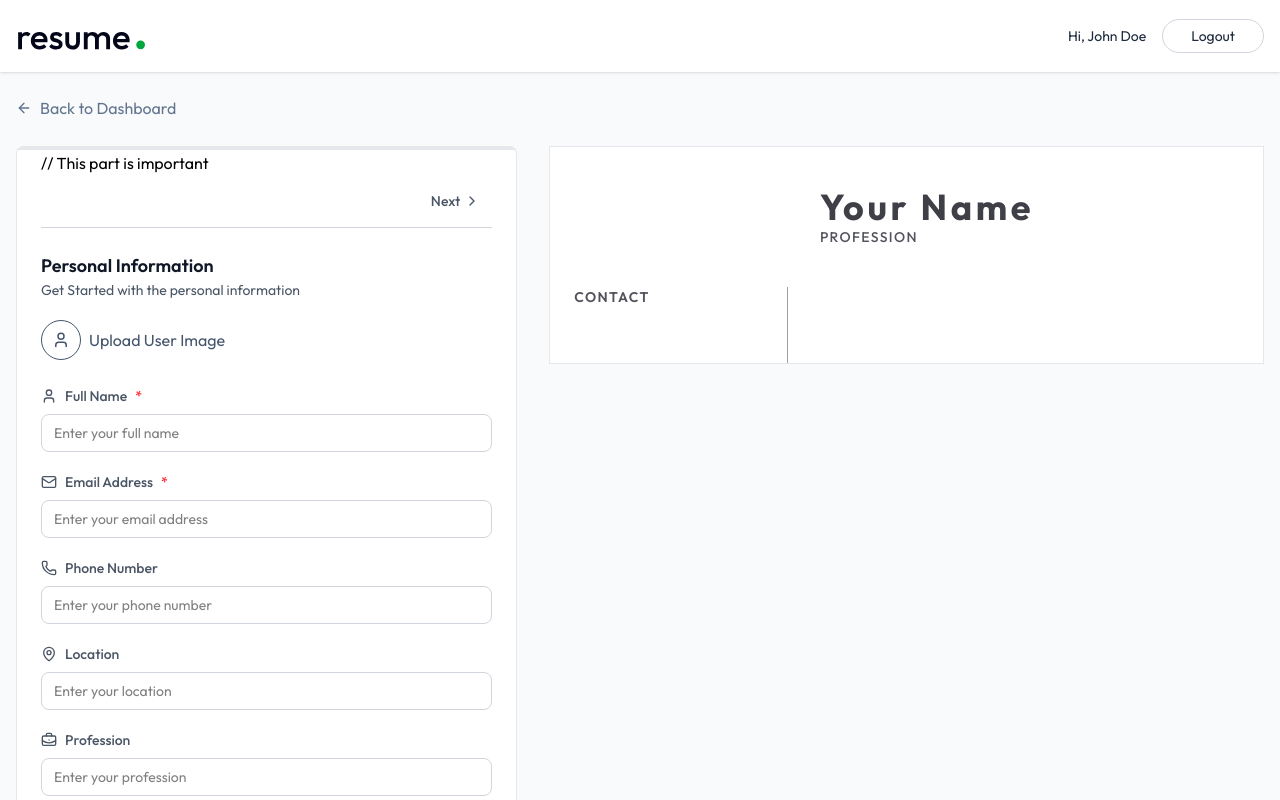
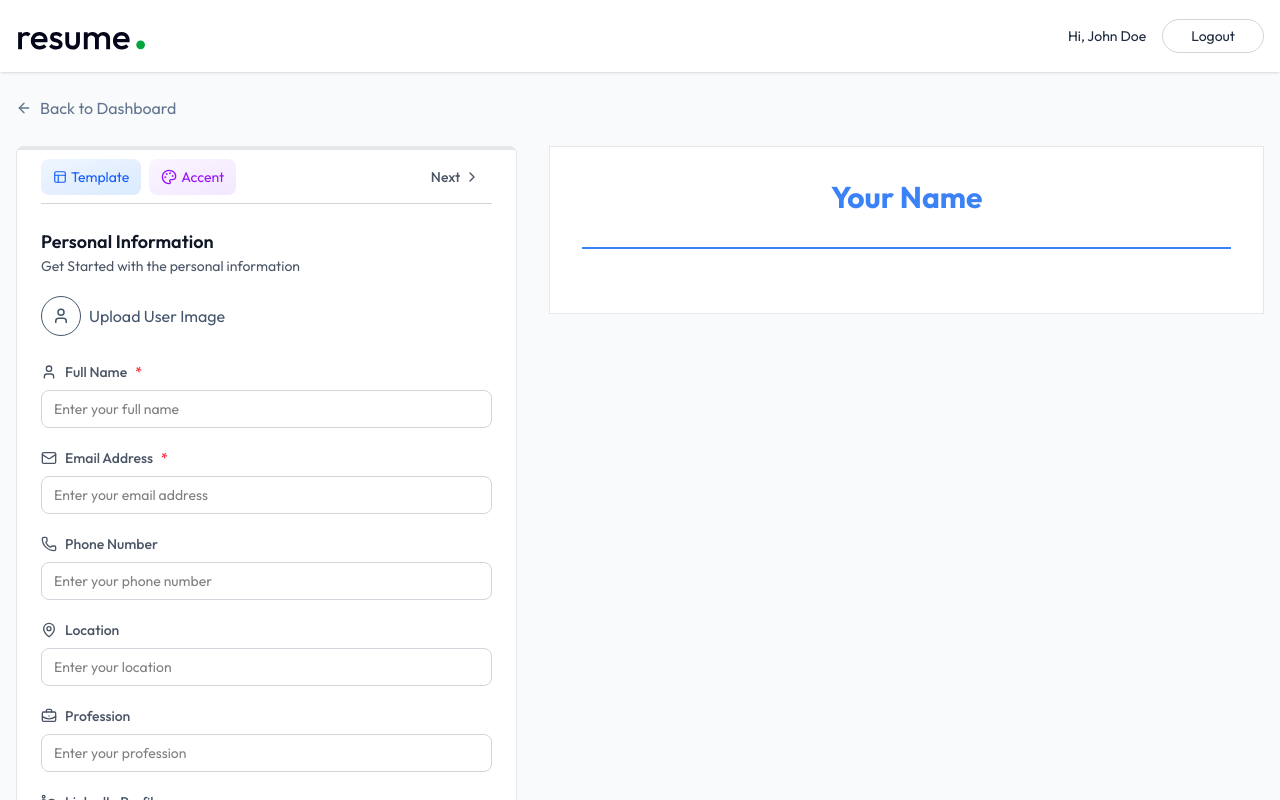
Before and after one commit to IshaanSensharma-official/resume_builder, a React (Vite) app in the folder client/: page /app/builder/1 in a window 1280 px wide. Shown: the top 800 px of the page. Built offline with nearby package versions, Linux system fonts and the light colour scheme.

Commit message:
Update rollup dependencies to version 4.59.0, add ColorPicker and TemplateSelector components, enhance ResumeBuilder with template and color selection

```diff
--- /dev/null
+++ b/client/src/components/ColorPicker.jsx
@@ -0,0 +1,51 @@
+import { Check, Palette } from 'lucide-react';
+import React, { useState } from 'react'
+
+const ColorPicker = ({ selectedColor, onChange }) => {
+    const colors = [
+        { name: "Blue", value: "#3B82F6" },
+        { name: "Indigo", value: "#6366F1" },
+        { name: "Purple", value: "#8B5CF6" },
+        { name: "Green", value: "#10B981" },
+        { name: "Red", value: "#EF4444" },
+        { name: "Orange", value: "#F97316" },
+        { name: "Teal", value: "#14B8A6" },
+        { name: "Pink", value: "#EC4899" },
+        { name: "Gray", value: "#6B7280" },
+        { name: "Black", value: "#1F2937" },
+    ]
+
+    const [isOpen, setIsOpen] = useState(false);
+    return (
+    <div className='relative'>
+        <button onClick={()=> setIsOpen(!isOpen)} className='flex items-center gap-1
+        text-sm text-purple-600 bg-gradient-to-br from-purple-50 to-purple-100
+        ring-purple-300 hover:ring transition-all px-3 py-2 rounded-lg'>
+            <Palette size={16} /> <span className="max-sm:hidden">Accent</span>
+        </button>
+        {isOpen && (
+            <div className='grid grid-cols-4 w-60 gap-2 absolute top-full left-0
+            right-0 p-3 mt-2 z-10 bg-white rounded-md border border-gray-200 shadow-sm'>
+                {colors.map((color)=>(
+                    <div key={color.value} className='relative cursor-pointer group
+                    flex flex-col' onClick={()=> {onChange(color.value); setIsOpen(false)}}>
+                        <div className="w-12 h-12 rounded-full border-2
+                        border-transparent group-hover:border-black/25
+                        transition-colors" style={{backgroundColor: color.value}}>
+                        </div>
+                        {selectedColor === color.value && (
+                            <div className='absolute top-0 left-0 right-0 bottom-4.5
+                            flex items-center justify-center'>
+                                <Check className="size-5 text-white"/>
+                            </div>
+                        )}
+                        <p className='text-xs text-center mt-1 text-gray-600'>{color.name}</p>
+                    </div>
+                ))}
+            </div>
+        )}
+    </div>
+    )
+}
+
+export default ColorPicker
--- a/client/src/components/PersonalInfoForm.jsx
+++ b/client/src/components/PersonalInfoForm.jsx
@@ -3,7 +3,7 @@
 
 const PersonalInfoForm = ({data, onChange, removeBackground, setRemoveBackground}) => {
 
-    const handleChange = () =>{
+    const handleChange = (field, value) => {
         onChange({...data, [field]: value})
     }
 
@@ -24,7 +24,7 @@
         <div className='flex items-center gap-2'>
             <label>
                 {data.image ? (
-                    <img src={typeof data.image === 'string' ? data.image : URL.createObjectURL()} alt="user-image"
+                    <img src={typeof data.image === 'string' ? data.image : URL.createObjectURL(data.image)} alt="user-image"
                     className='w-16 h-16 rounded-full object-cover mt-5 ring ring-slate-300
                     hover:opacity-80'/>
                 ) : (
--- a/client/src/components/ResumePreview.jsx
+++ b/client/src/components/ResumePreview.jsx
@@ -9,15 +9,16 @@
 
     const renderTemplate = ()=>{
         switch (template) {
+            case "classic":
+                return <ClassicTemplate data={data} accentColor={accentColor}/>;
             case "modern":
                 return <ModernTemplate data={data} accentColor={accentColor}/>;
-                case "minimal":
-                    return <MinimalTemplate data={data} accentColor={accentColor}/>;
-                case "minimal-image":
-                    return <MinimalImageTemplate data={data} accentColor={accentColor}/>;
-
+            case "minimal":
+                return <MinimalTemplate data={data} accentColor={accentColor}/>;
+            case "minimal-image":
+                return <MinimalImageTemplate data={data} accentColor={accentColor}/>;
             default:
-                return <MinimalImageTemplate data={data} accentColor={accentColor}/>;
+                return <ClassicTemplate data={data} accentColor={accentColor}/>;
         }
     }
 
--- /dev/null
+++ b/client/src/components/TemplateSelector.jsx
@@ -0,0 +1,68 @@
+import { Check, Layout } from 'lucide-react'
+import React, { useState } from 'react'
+
+const TemplateSelector = ({ selectedTemplate, onChange }) => {
+    const [isOpen, setIsOpen] = useState(false)
+
+    const templates = [
+        {
+            id: "classic",
+            name: "Classic",
+            preview: "A clean, traditional resume format with clear sections and professional typography"
+        },
+        {
+            id: "modern",
+            name: "Modern",
+            preview: "Sleek design with strategic use of color and modern font choices"
+        },
+        {
+            id: "minimal-image",
+            name: "Minimal Image",
+            preview: "Minimal design with a single image and clean typography"
+        },
+        {
+            id: "minimal",
+            name: "Minimal",
+            preview: "Ultra-clean design that puts your content front and center"
+        },
+    ]
+    return (
+    <div className='relative'>
+        <button onClick={()=> setIsOpen(!isOpen)} className='flex items-center gap-1
+        text-sm text-blue-600 bg-gradient-to-br from-blue-50 to-blue-100
+        ring-blue-300 hover:ring transition-all px-3 py-2 rounded-lg'>
+            <Layout size={14} /> <span className='max-sm:hidden'>Template</span>
+        </button>
+        {isOpen && (
+            <div className='absolute top-full w-xs p-3 mt-2 space-y-3 z-10 bg-white
+            rounded-md border border-gray-200 shadow-sm'>
+                {templates.map((template)=>(
+                    <div key={template.id} onClick={()=> {onChange(template.id);
+                    setIsOpen(false)}} className={`relative p-3 border rounded-md
+                    cursor-pointer transition-all ${selectedTemplate === template.id ?
+                        "border-blue-400 bg-blue-100"
+                        : "border-gray-300 hover: border-gray-400 hover:bg-gray-100"
+                    }`}>
+                        {selectedTemplate === template.id && (
+                            <div className="absolute top-2 right-2">
+                                <div className='size-5 bg-blue-400 rounded-full flex
+                                items-center justify-center'>
+                                    <Check className="w-3 h-3 text-white" />
+                            </div>
+                        </div>
+                        )}
+
+                        <div className="space-y-1">
+                            <h4 className='font-medium text-gray-800'>{template.name}</h4>
+                            <div className='mt-2 p-2 bg-blue-50 rounded text-xs
+                            text-gray-500 italic'>{template.preview}</div>
+                        </div>
+                    </div>
+                ))}
+            </div>
+        )}
+    </div>
+    )
+}
+
+export default TemplateSelector
--- a/client/src/pages/ResumeBuilder.jsx
+++ b/client/src/pages/ResumeBuilder.jsx
@@ -4,6 +4,8 @@
 import { dummyResumeData } from '../assets/assets'
 import PersonalInfoForm from '../components/PersonalInfoForm'
 import ResumePreview from '../components/ResumePreview'
+import TemplateSelector from '../components/TemplateSelector'
+import ColorPicker from '../components/ColorPicker'
 
 const ResumeBuilder = () => {
 
@@ -68,13 +70,18 @@
                             border-gray-200"/>
                             <hr className="absolute top-0 left-0 h-1 bg-gradient-to-r
                             from-green-500 to-green-600 border-none transition-all duration-2000"
-                            style={{width: `%{activeSectionIndex * 100 / (sections.length - 1)}
-                            %`}} />
-// This part is important
+                            style={{ width: `${(activeSectionIndex * 100) / (sections.length - 1)}%` }} />
+
                             {/* Section Navigation */}
                             <div className="flex justify-between items-center mb-6 border-b
                             border-gray-300 py-1">
-                                <div></div>
+                                <div className='flex items-center gap-2'>
+                                    <TemplateSelector selectedTemplate={resumeData.template} onChange=
+                                    {(template)=> setResumeData(prev => ({...prev, template}))}/>
+                                    <ColorPicker selectedColor={resumeData.accent_color} onChange=
+                                    {(color)=>setResumeData(prev => ({...prev, accent_color:
+                                        color}))}/>
+                                </div>
                                 <div className='flex items-center'>
                                     {activeSectionIndex !== 0 && (
                                         <button onClick={()=> setActiveSectionIndex((prevIndex)=> Math.
@@ -87,9 +94,9 @@
                                     <button onClick={()=> setActiveSectionIndex((prevIndex)=> Math.min
                                     (prevIndex + 1, sections.length - 1))} className={`flex
                                     items-center gap-1 p-3 rounded-lg text-sm font-medium
-                                    text-gray-600 hover:bg-gray-50 transition-all $
-                                    {activeSectionIndex === sections.length -1 && 'opacity-50'}`}
-                                    disabled={activeSectionIndex === 0}>
+                                    text-gray-600 hover:bg-gray-50 transition-all ${
+                                    activeSectionIndex === sections.length -1 ? 'opacity-50' : ''}`}
+                                    disabled={activeSectionIndex === sections.length - 1}>
                                             Next <ChevronRight className="size-4"/>
                                         </button>
                                 </div>
```
Also changed, not shown: 1 other file (tests, documents, lock files or other folders).
